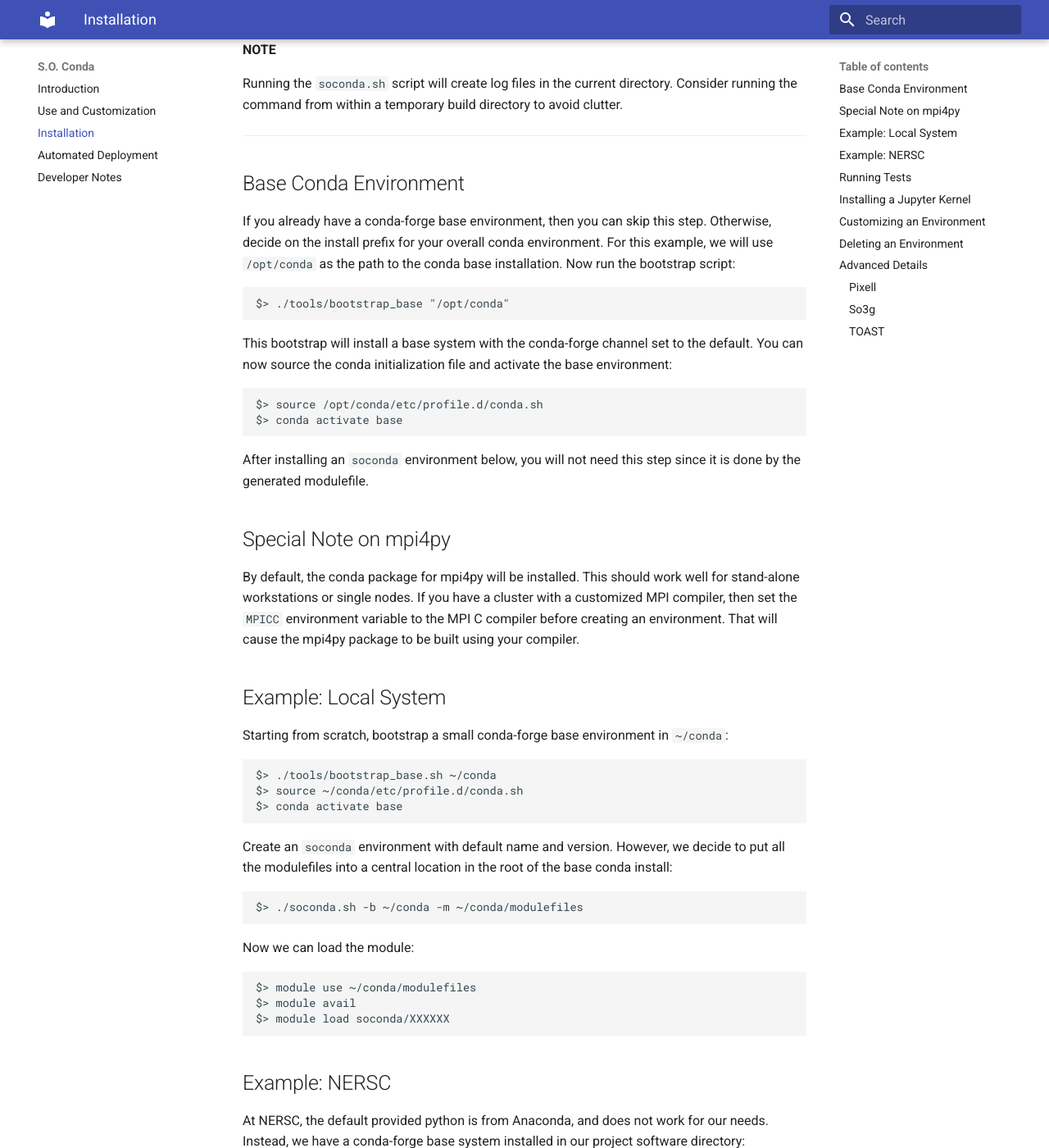
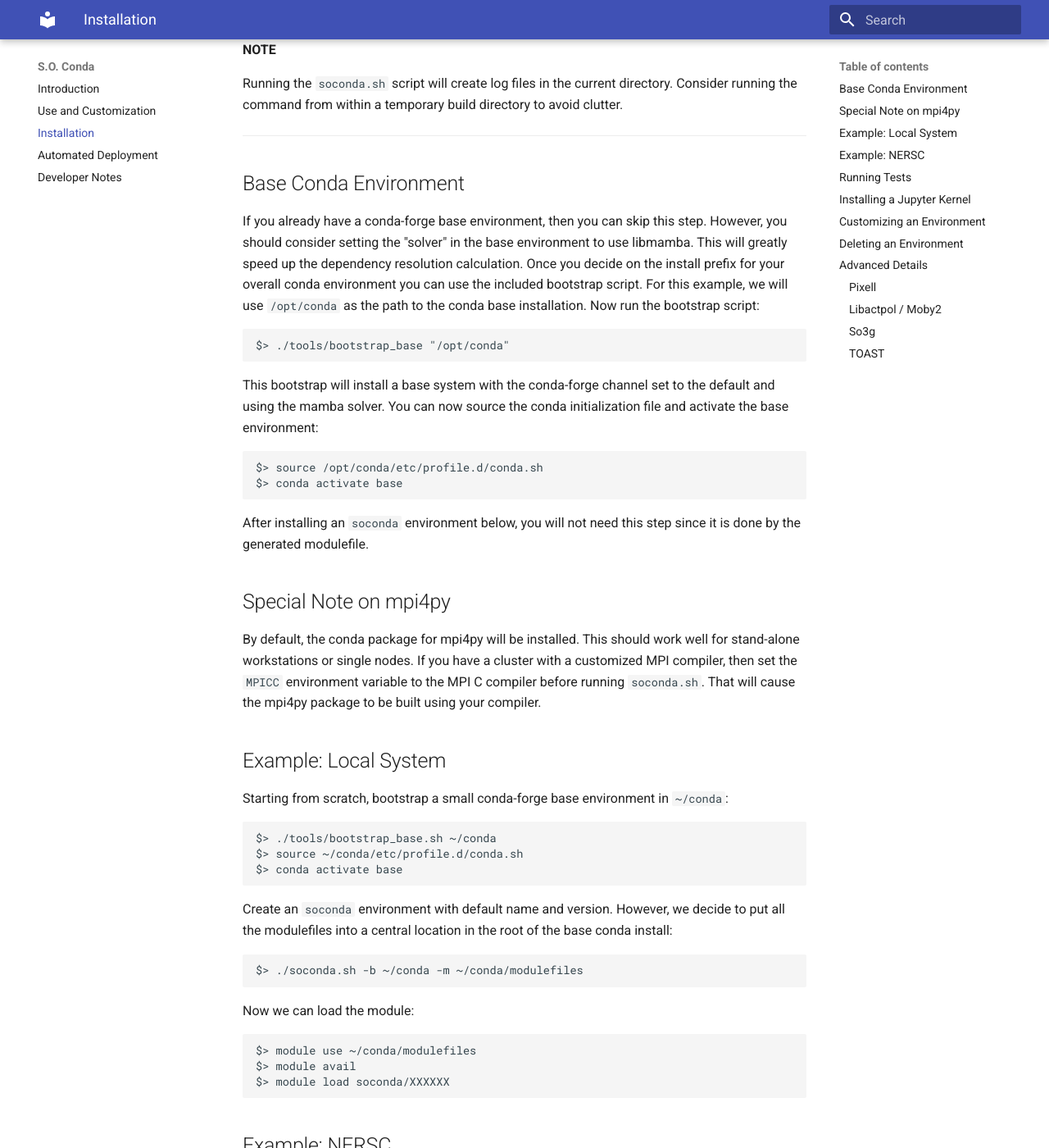
Before and after one commit to simonsobs/soconda, an MkDocs documentation site: the page built from docs/docs/install.md, in a window 1280 px wide and 1400 px high, scrolled down 429 px. Shown: the whole window at 82% size. Built offline with MkDocs 1.6.1 and Material for MkDocs 9.7.7, drawn with Linux system fonts in a browser that asks for light colours; some of the changed text lies outside the part shown.

Commit message:
Switch back to miniforge installer.  Documentation updates.

```diff
--- a/docs/docs/install.md
+++ b/docs/docs/install.md
@@ -25,15 +25,18 @@ clutter.
 ## Base Conda Environment
 
 If you already have a conda-forge base environment, then you can skip this
-step. Otherwise, decide on the install prefix for your overall conda
-environment. For this example, we will use `/opt/conda` as the path to the
-conda base installation. Now run the bootstrap script:
+step. However, you should consider setting the "solver" in the base environment
+to use libmamba. This will greatly speed up the dependency resolution
+calculation. Once you decide on the install prefix for your overall conda
+environment you can use the included bootstrap script. For this example, we
+will use `/opt/conda` as the path to the conda base installation. Now run the
+bootstrap script:
 
     $> ./tools/bootstrap_base "/opt/conda"
 
 This bootstrap will install a base system with the conda-forge channel set to
-the default. You can now source the conda initialization file and activate the
-base environment:
+the default and using the mamba solver. You can now source the conda
+initialization file and activate the base environment:
 
     $> source /opt/conda/etc/profile.d/conda.sh
     $> conda activate base
@@ -46,7 +49,7 @@ since it is done by the generated modulefile.
 By default, the conda package for mpi4py will be installed. This should work
 well for stand-alone workstations or single nodes. If you have a cluster with a
 customized MPI compiler, then set the `MPICC` environment variable to the MPI C
-compiler before creating an environment. That will cause the mpi4py package to
+compiler before running `soconda.sh`. That will cause the mpi4py package to
 be built using your compiler.
 
 ## Example:  Local System
@@ -106,7 +114,7 @@ using this python stack.
 ## Customizing an Environment
 
 If you want to dramatically change the package versions / content of an
-`soconda` stack, just load the existing base conda environment and edit the
+`soconda` stack, just load the existing `base` conda environment and edit the
 three lists of packages (`packages_[conda|pip|local].txt`) to exclude certain
 packages or add extras. Then install it as usual.
 
@@ -130,6 +138,12 @@ interfaces, thread pinning, etc, when building packages that use OpenMP.
 We currently build pixell from source with the conda compilers for consistency,
 rather than installing the wheel.
 
+### Libactpol / Moby2
+
+There are three conda recipes for `libactpol_deps`, `libactpol`, and `moby2`.
+These are using git hashes that are either the latest or a branch / version
+recommended for S.O. use.
+
 ### So3g
 
 This package is currently installed from the wheel, but the conda package is
```
Also changed, not shown: other parts of docs/docs/install.md (+9 -4 lines), 4 other files.
